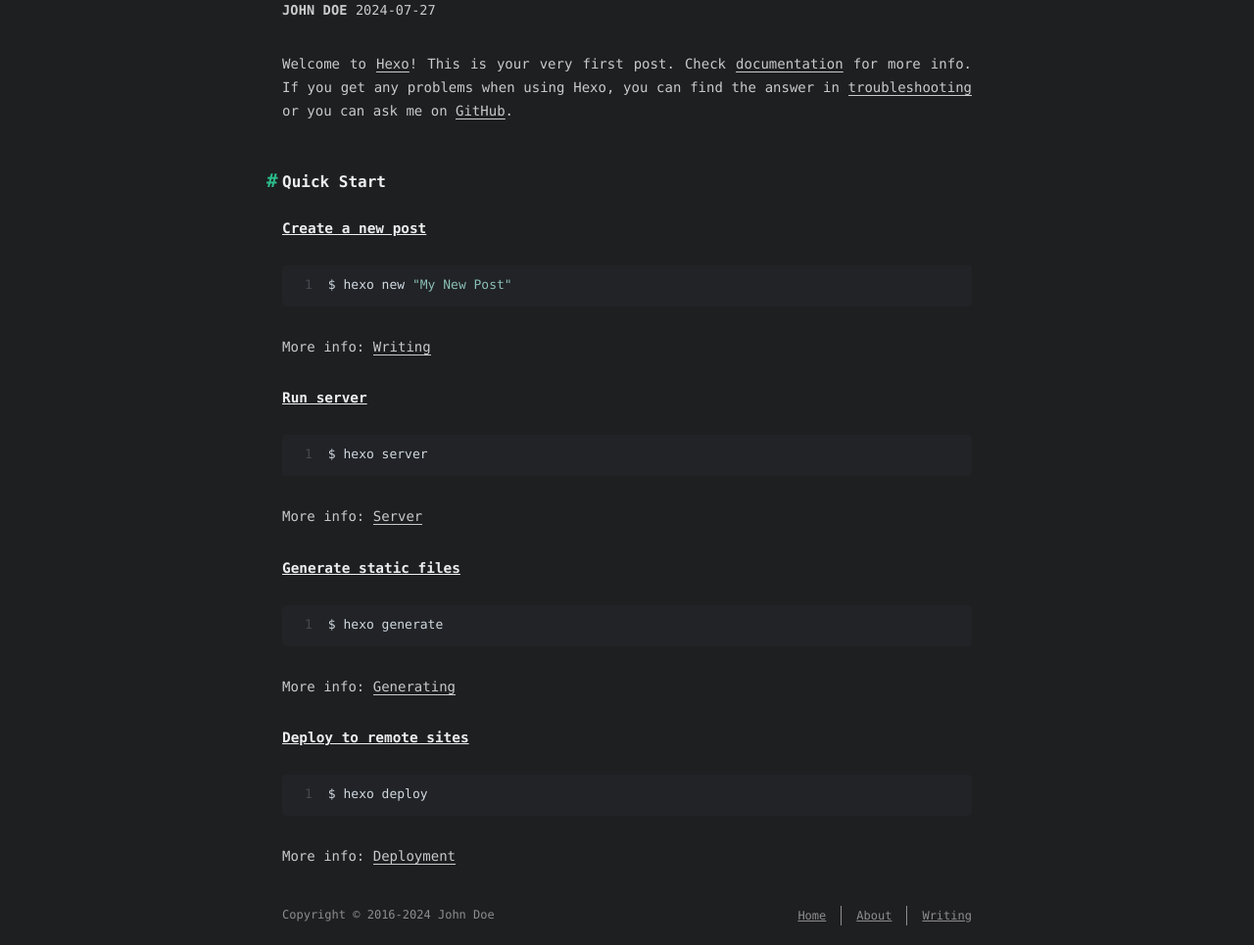
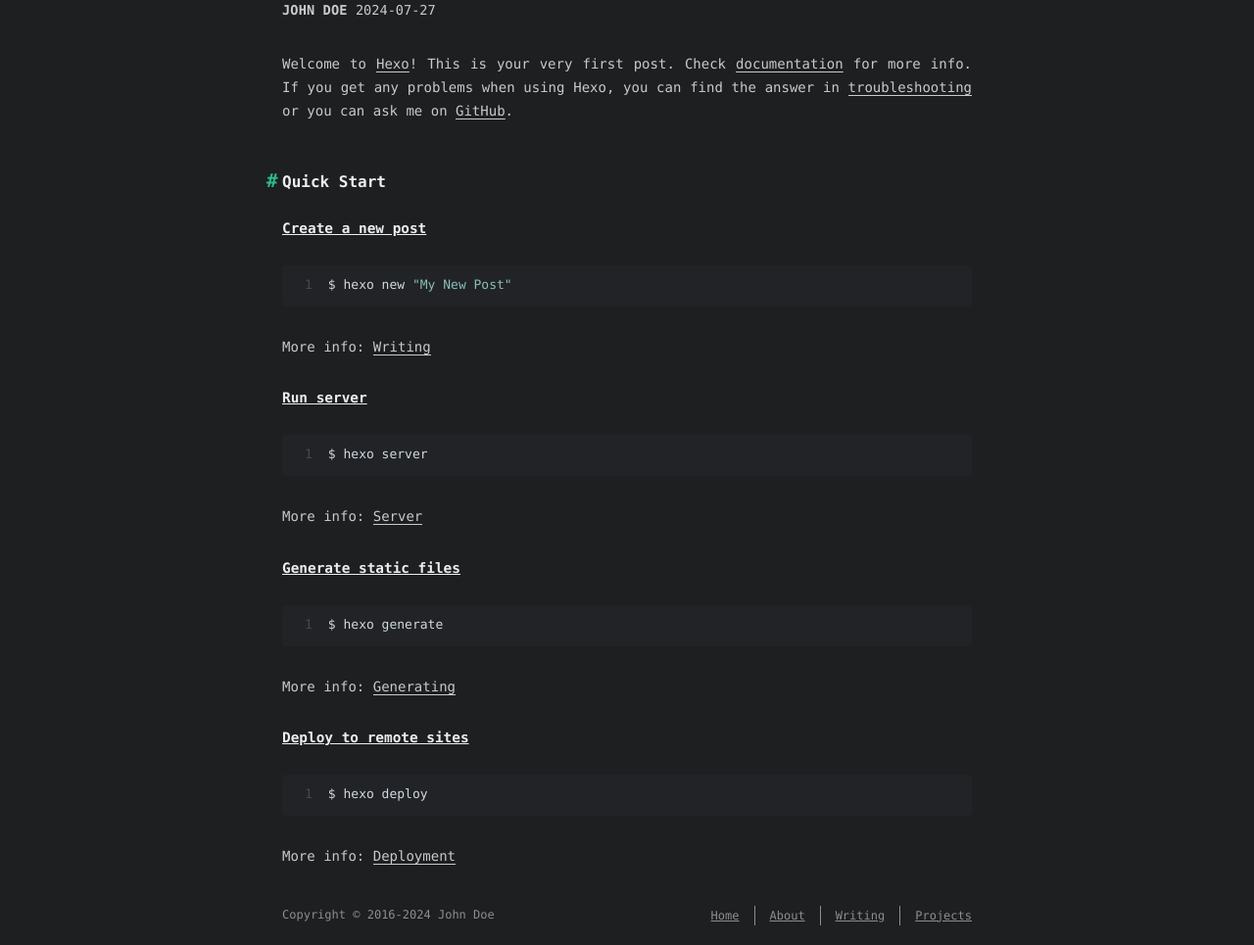
Before and after one commit to Kevin-Miller-ux/kevin-miller-ux.github.io, a plain HTML site: page 2024/07/27/hello-world/index.html in a window 1280 px wide. Shown: the part 93-1058 px from the top of the page at 98% size. Drawn offline with nearby package versions, Linux system fonts and the light colour scheme; some packages are replaced by stand-ins of ours; a script that the page names is missing.

Commit message:
Site updated: 2024-07-27 20:51:46

```diff
--- a/2024/07/27/hello-world/index.html
+++ b/2024/07/27/hello-world/index.html
@@ -72,6 +72,8 @@
        --><li><a href="/about/">About</a></li><!--
      --><!--
        --><li><a href="/archives/">Writing</a></li><!--
+     --><!--
+       --><li><a target="_blank" rel="noopener" href="https://github.com/Kevin-Miller-ux">Projects</a></li><!--
      -->
       </ul>
     </span>
@@ -180,6 +182,8 @@
 
           <li><a href="/archives/">Writing</a></li>
 
+          <li><a target="_blank" rel="noopener" href="https://github.com/Kevin-Miller-ux">Projects</a></li>
+
       </ul>
     </div>
 
@@ -237,6 +241,8 @@
        --><li><a href="/about/">About</a></li><!--
      --><!--
        --><li><a href="/archives/">Writing</a></li><!--
+     --><!--
+       --><li><a target="_blank" rel="noopener" href="https://github.com/Kevin-Miller-ux">Projects</a></li><!--
      -->
       </ul>
     </nav>
```
Also changed, not shown: 404.html (+4 -0 lines), archives/2024/07/index.html (+4 -0 lines), archives/2024/index.html (+4 -0 lines), archives/index.html (+4 -0 lines), index.html (+4 -0 lines).
